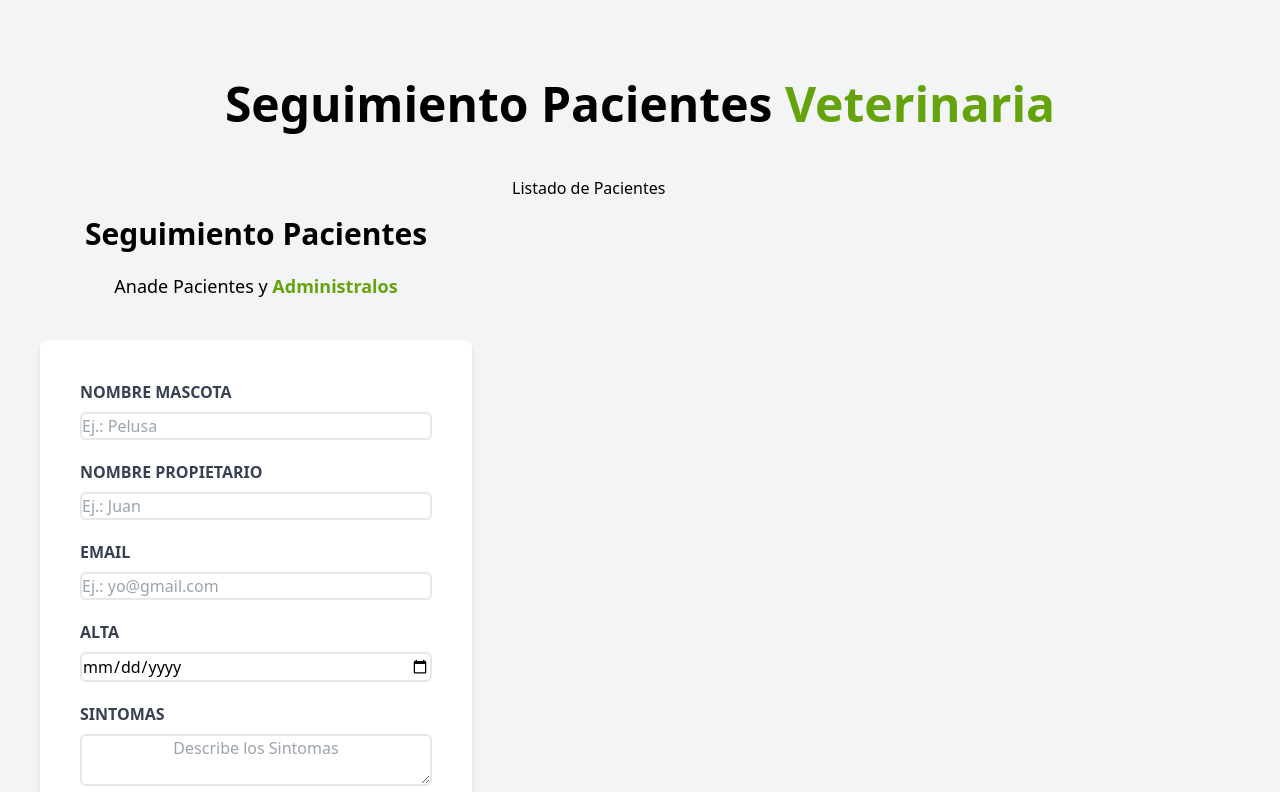
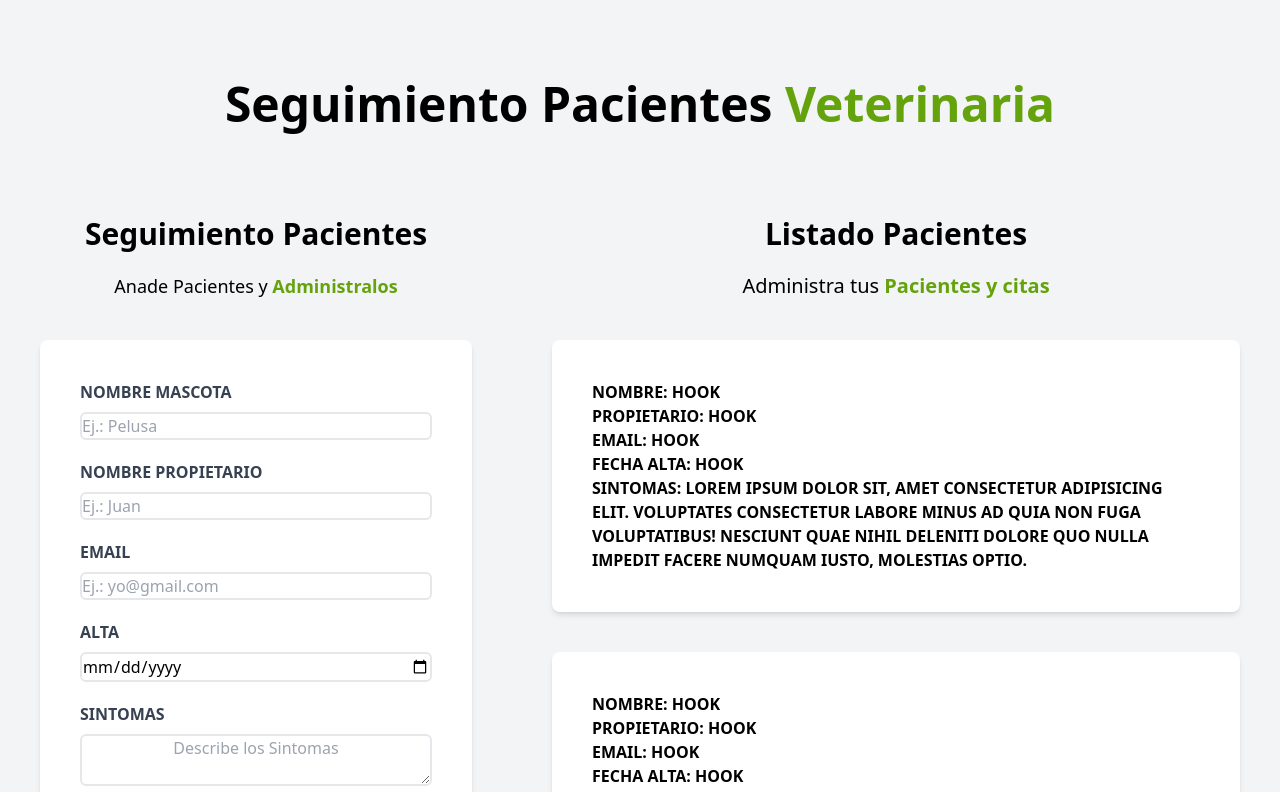
Before and after one commit to aleee-git/Veterinaria-react, a React (Vite) app: page / in a window 1280 px wide. Shown: the top 792 px of the page. Built offline with nearby package versions, Linux system fonts and the light colour scheme.

Commit message:
Estilo Listado Pacientes

```diff
--- a/src/Components/ListadoPacientes.jsx
+++ b/src/Components/ListadoPacientes.jsx
@@ -1,10 +1,20 @@
 import React from 'react';
+import Paciente from './Paciente';
 
 export default function ListadoPacientes() {
   return (
-    <div className='md:w-1/2 lg:w-3/5'>
+    <div className='md:w-1/2 lg:w-3/5 p-10 md:h-screen overflow-y-scroll'>
 
-      <h2> Listado de Pacientes </h2>
+      <h2 className='font-black text-center text-3xl'> Listado Pacientes </h2>
+      <p className='text-xl mt-5 text-center mb-10'> Administra tus {""} <span className='text-lime-600 font-bold'>Pacientes y citas</span></p>
+
+      <Paciente/>
+      <Paciente/>
+      <Paciente/>
+      <Paciente/>
+      <Paciente/>
+      <Paciente/>
+
     </div>
   );
 }
--- /dev/null
+++ b/src/Components/Paciente.jsx
@@ -0,0 +1,22 @@
+import React from 'react';
+
+export default function Paciente() {
+  return (
+    <div className='m-3 bg-white shadow-md rounded-lg p-10 mb-10'>
+
+    <p className='font-bold mb-3 text-gray-800 uppercase'> Nombre: {""} <span className='font-normal normal-case'>Hook</span></p>
+
+    <p className='font-bold mb-3 text-gray-800 uppercase'> Propietario: {""} <span className='font-normal normal-case'>Hook</span></p>
+
+    <p className='font-bold mb-3 text-gray-800 uppercase'> Email: {""} <span className='font-normal normal-case'>Hook</span></p>
+
+    <p className='font-bold mb-3 text-gray-800 uppercase'> Fecha Alta: {""} <span className='font-normal normal-case'>Hook</span></p>
+
+    <p className='font-bold mb-3 text-gray-800 uppercase'> Sintomas: {""} <span className='font-normal normal-case'>Lorem ipsum
+    dolor sit, amet consectetur adipisicing elit. Voluptates consectetur labore minus ad quia non fuga voluptatibus!
+    Nesciunt quae nihil deleniti dolore quo nulla impedit facere numquam iusto, molestias optio.</span></p>
+
+  </div>
+
+  );
+}
--- a/tailwind.config.cjs
+++ b/tailwind.config.cjs
@@ -1,7 +1,7 @@
 /** @type {import('tailwindcss').Config} */
 module.exports = {
   // Archivos que usaran tailwind
-  content: ["./index.html", "./src**/*.jsx", "./src/Components/Header.jsx", "./src/Components/Formulario.jsx"],
+  content: ["./src**/*.jsx", "./index.html", "./src/Components/ListadoPacientes.jsx", "./src/Components/Header.jsx", "./src/Components/Formulario.jsx"],
   theme: {
     extend: {},
   },
```
